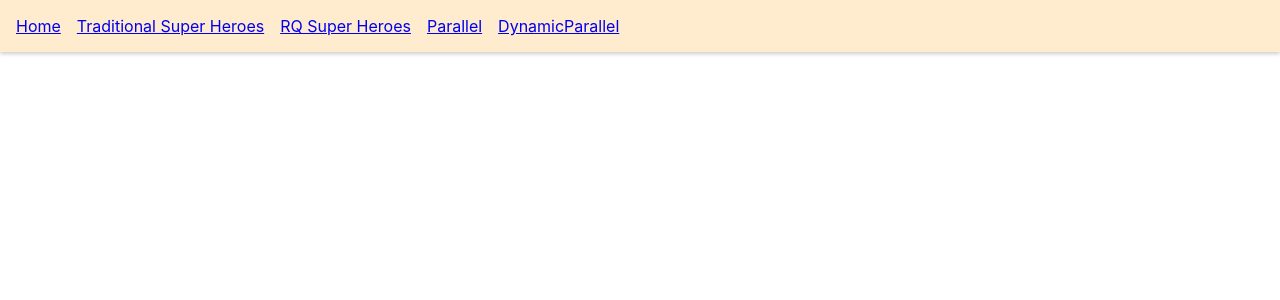
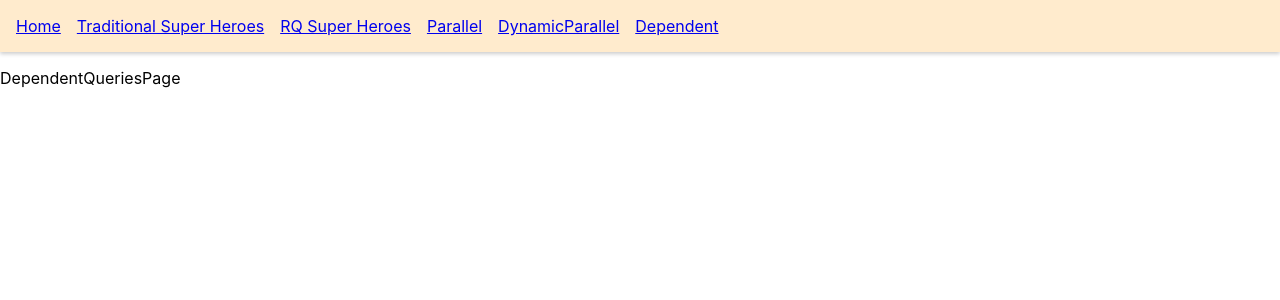
Before and after one commit to moonhopark/react-query-tutorial, a React (Create React App) app: page /rq-dependent in a window 1280 px wide. Shown: the top 300 px of the page. Built offline with nearby package versions, Linux system fonts and the light colour scheme; no server answers; data requests are answered from the project's data file; the HTML template or start-up script is replaced by a standard one.

Commit message:
Feat: Dependent queries

```diff
--- a/src/App.js
+++ b/src/App.js
@@ -9,6 +9,7 @@ import RQSuperHeroPage from './components/RQSuperHero.page';
 import ParallelQueriesPage from './components/ParallelQueries.page';
 import DynamicParallelQueriesPage from './components/DynamicParallel.page';
 import './App.css';
+import DependentQueriesPage from './components/DependentQueries.page';
 
 const queryClient = new QueryClient();
 
@@ -34,9 +35,14 @@ function App() {
               <li>
                 <Link to="/rq-dynamic-parallel">DynamicParallel</Link>
               </li>
+              <li>
+                <Link to="/rq-dependent">Dependent</Link>
+              </li>
             </ul>
           </nav>
           <Routes>
+            <Route path="/rq-dependent" element={<DependentQueriesPage email="vishwas@example.com" />} />
+
             <Route path="/rq-dynamic-parallel" element={<DynamicParallelQueriesPage heroIds={[1, 3]} />} />
 
             <Route path="/rq-parallel" element={<ParallelQueriesPage />} />
--- /dev/null
+++ b/src/components/DependentQueries.page.js
@@ -0,0 +1,22 @@
+import { useQuery } from 'react-query';
+import axios from 'axios';
+
+const fetchUserByEmail = (email) => {
+  return axios.get(`http://localhost:4000/users/${email}`);
+};
+
+const fetchCoursesByChannelId = (channelId) => {
+  return axios.get(`http://localhost:4000/channels/${channelId}`);
+};
+
+const DependentQueriesPage = ({ email }) => {
+  const { data: user } = useQuery(['user', email], () => fetchUserByEmail(email));
+  const channelId = user?.data.channelId;
+
+  useQuery(['courses', channelId], () => fetchCoursesByChannelId(channelId), {
+    enaled: !!channelId,
+  });
+
+  return <div>DependentQueriesPage</div>;
+};
+export default DependentQueriesPage;
```
